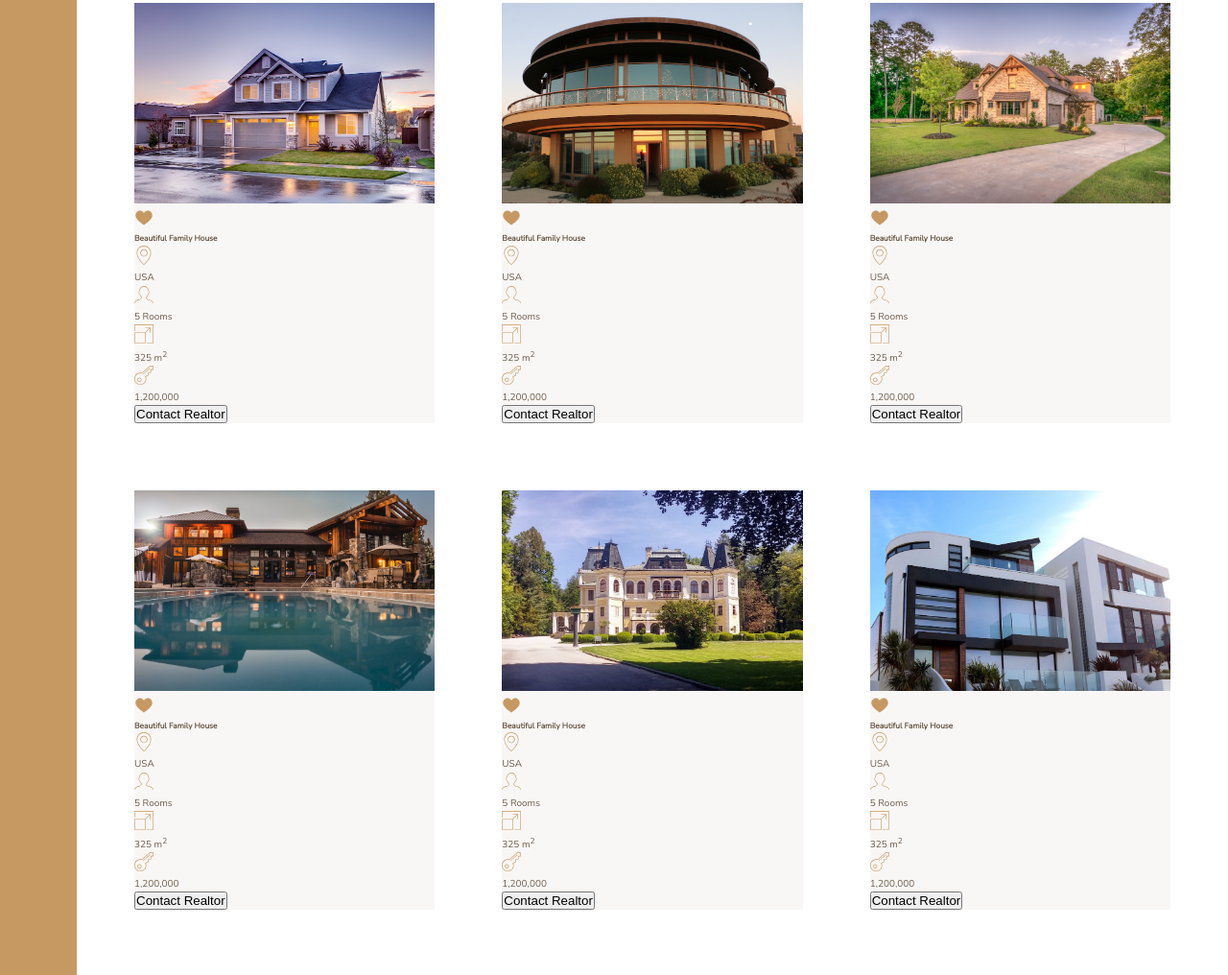
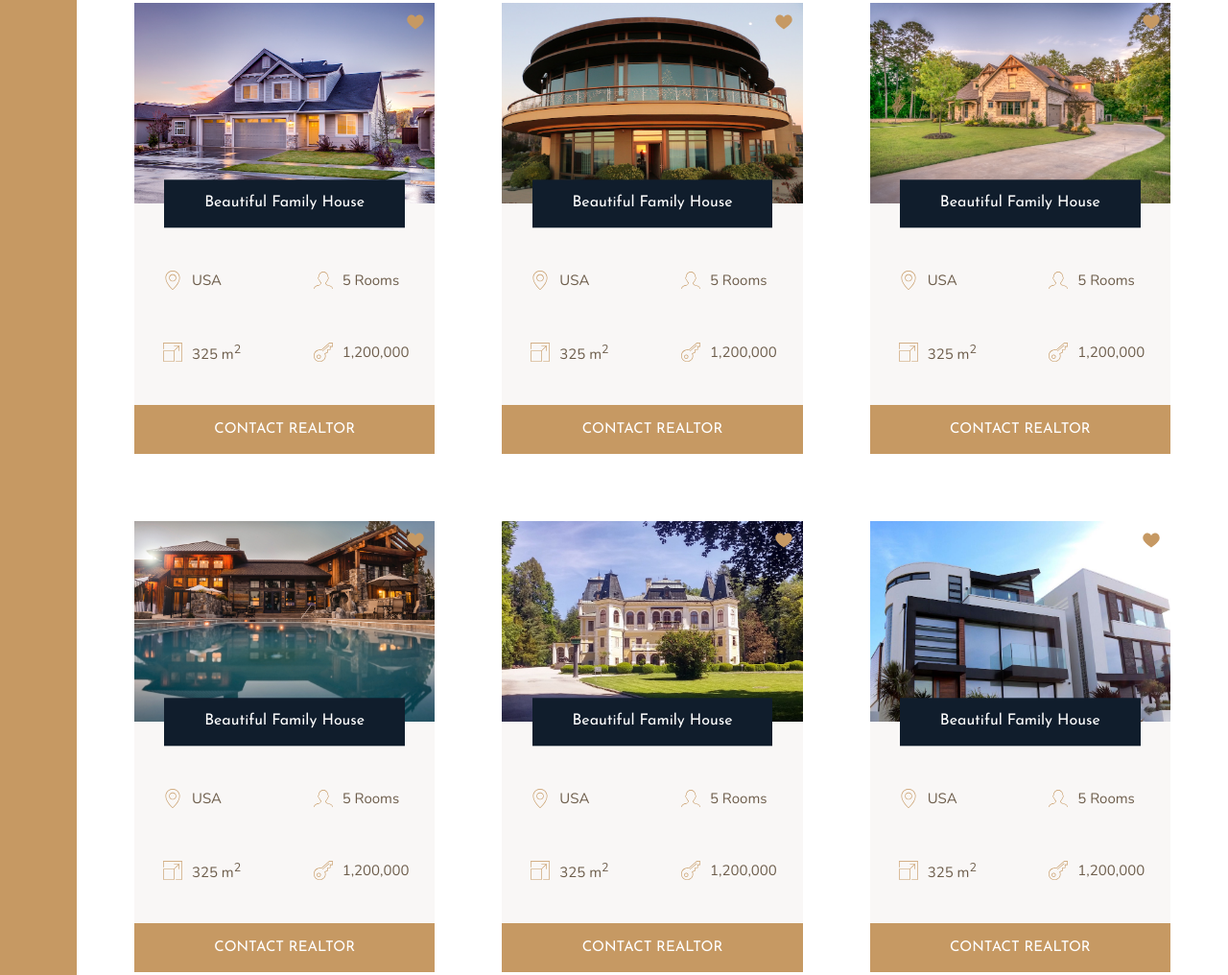
Before and after one commit to Gwynere/nexter, a plain HTML site: page index.html in a window 1280 px wide. Shown: the part 1967-2983 px from the top of the page at 96% size. Drawn offline with nearby package versions, Linux system fonts and the light colour scheme.

Commit message:
homes part 2

```diff
--- a/css/style.css
+++ b/css/style.css
@@ -198,35 +198,70 @@ body{
 
 .home{
     background: var(--grey-light-1);
+    display: grid;
+    grid-template-columns: repeat(2, 1fr);
+    grid-row-gap: 3.5rem;
 }
 
 .home__img{
     width: 100%;
+    grid-column: 1/ -1;
+    grid-row: 1/2;
+    z-index: 1;
 }
 
 .home__like{
-
+    grid-row: 1/2;
+    grid-column: 2/3;
+    fill: var(--primary);
+    height: 2.5rem;
+    width: 2.5rem;
+    z-index: 2;
+    justify-self: end;
+    margin: 1rem;
 }
 
 .home__name{
+    grid-column: 1/-1;
+    grid-row: 1/2;
+    z-index: 3;
+    font-family: var(--font-display);
+    font-size: 1.6rem;
+    text-align: center;
+    padding: 1.25rem;
+    background: var(--secondary);
+    color: #fff;
+    font-weight: 400;
+    width: 80%;
+    justify-self: center;
+    align-self: end;
+    transform: translateY(50%);
+}
 
+.home__location,
+.home__rooms{
+    margin-top: 2.5rem;
 }
 
 .home__location,
 .home__rooms,
 .home__area,
 .home__price{
+    font-size: 1.5rem;
+    margin-left: 2rem;
+    display: flex;
+    align-items: center;
+}
 
+.home__btn{
+    grid-column: 1/-1;
 }
 
 .home svg{
     fill: var(--primary);
     height: 2rem;
     width: 2rem;
-}
-
-.home p{
-
+    margin-right: 1rem;
 }
 
 /* GALLERY COMPONENT */
--- a/index.html
+++ b/index.html
@@ -116,7 +116,7 @@
                     <p>1,200,000</p>
                 </div>
 
-                <button class="cta">Contact Realtor</button>
+                <button class="btn home__btn">Contact Realtor</button>
             </div>
 
             <div class="home">
@@ -153,7 +153,7 @@
                     <p>1,200,000</p>
                 </div>
 
-                <button class="cta">Contact Realtor</button>
+                <button class="btn home__btn">Contact Realtor</button>
             </div>
             <div class="home">
                 <img src="img/house-3.jpeg" alt="house 1" class="home__img">
@@ -189,7 +189,7 @@
                     <p>1,200,000</p>
                 </div>
 
-                <button class="cta">Contact Realtor</button>
+                <button class="btn home__btn">Contact Realtor</button>
             </div>
             <div class="home">
                 <img src="img/house-4.jpeg" alt="house 1" class="home__img">
@@ -225,7 +225,7 @@
                     <p>1,200,000</p>
                 </div>
 
-                <button class="cta">Contact Realtor</button>
+                <button class="btn home__btn">Contact Realtor</button>
             </div>
             <div class="home">
                 <img src="img/house-5.jpeg" alt="house 1" class="home__img">
@@ -261,7 +261,7 @@
                     <p>1,200,000</p>
                 </div>
 
-                <button class="cta">Contact Realtor</button>
+                <button class="btn home__btn">Contact Realtor</button>
             </div>
             <div class="home">
                 <img src="img/house-6.jpeg" alt="house 1" class="home__img">
@@ -297,7 +297,7 @@
                     <p>1,200,000</p>
                 </div>
 
-                <button class="cta">Contact Realtor</button>
+                <button class="btn home__btn">Contact Realtor</button>
             </div>
         </section>
 
```
